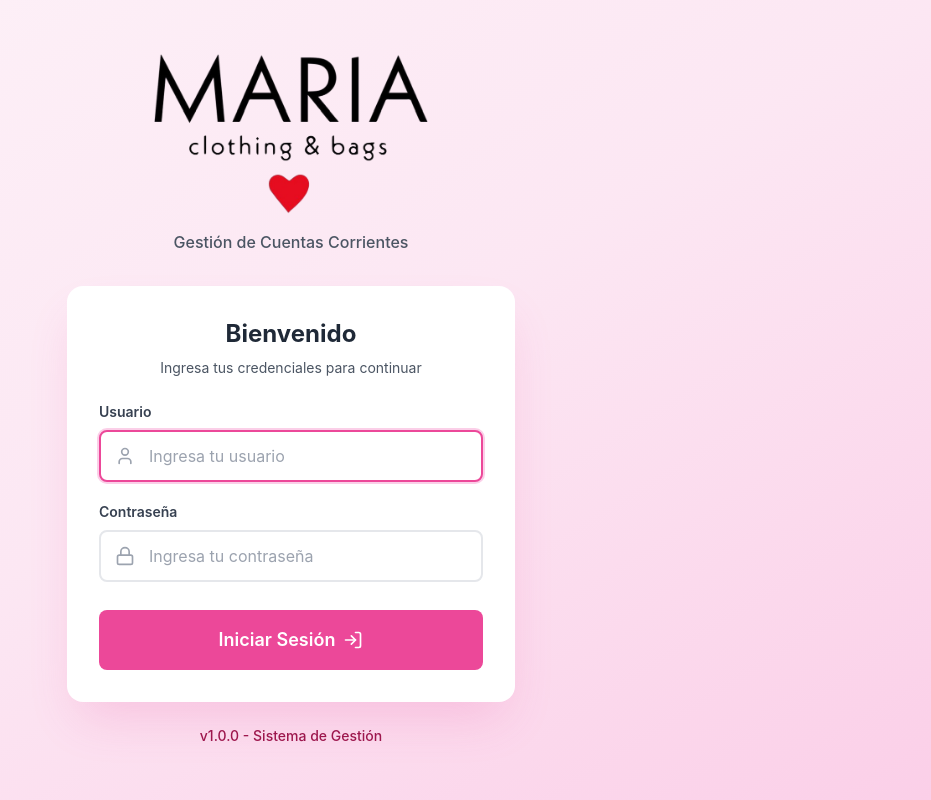
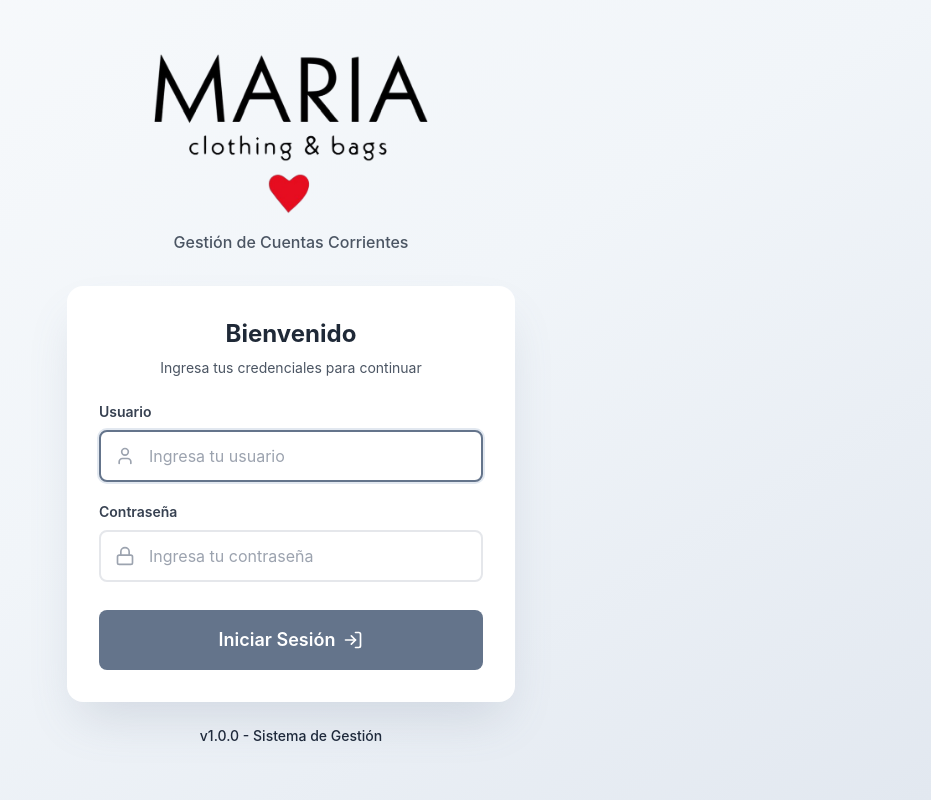
Before and after one commit to dlima-io/mariabags, a React (Vite) app in the folder frontend/: page /login in a window 1280 px wide. Shown: the whole page, without its empty margins (349-1280 px from the left). Built offline with nearby package versions, Linux system fonts and the light colour scheme; no server answers.

Commit message:
Cambiar paleta de colores de rosa a blanco/gris y agregar ícono
- Reemplazar paleta primary de rosa (pink) a slate (gris neutro profesional)
- Corregir sombra hardcodeada en ClienteCard a tono neutro
- Configurar Icono.png como favicon y apple-touch-icon
- Actualizar theme-color de rosa a blanco

```diff
--- a/frontend/index.html
+++ b/frontend/index.html
@@ -2,9 +2,10 @@
 <html lang="es">
   <head>
     <meta charset="UTF-8" />
-    <link rel="icon" type="image/svg+xml" href="/favicon.ico" />
+    <link rel="icon" type="image/png" href="/Icono.png" />
+    <link rel="apple-touch-icon" href="/Icono.png" />
     <meta name="viewport" content="width=device-width, initial-scale=1.0, viewport-fit=cover" />
-    <meta name="theme-color" content="#ec4899" />
+    <meta name="theme-color" content="#ffffff" />
     <meta name="description" content="MARIA Clothing & Bags - Sistema de gestión de cuentas corrientes" />
     <title>MARIA Clothing & Bags</title>
   </head>
--- a/frontend/src/components/molecules/ClienteCard.tsx
+++ b/frontend/src/components/molecules/ClienteCard.tsx
@@ -109,7 +109,7 @@ const ClienteCard = ({
       initial={{ opacity: 0, y: 20 }}
       animate={{ opacity: 1, y: 0 }}
       exit={{ opacity: 0, scale: 0.8 }}
-      whileHover={{ y: -4, boxShadow: '0 10px 30px rgba(236, 72, 153, 0.15)' }}
+      whileHover={{ y: -4, boxShadow: '0 10px 30px rgba(0, 0, 0, 0.08)' }}
       transition={{ duration: 0.2 }}
       onClick={handleCardClick}
       className={`
--- a/frontend/tailwind.config.js
+++ b/frontend/tailwind.config.js
@@ -8,17 +8,17 @@ export default {
     extend: {
       colors: {
         primary: {
-          50: '#fdf2f8',
-          100: '#fce7f3',
-          200: '#fbcfe8',
-          300: '#f9a8d4',
-          400: '#f472b6',
-          500: '#ec4899',
-          600: '#db2777',
-          700: '#be185d',
-          800: '#9d174d',
-          900: '#831843',
-          950: '#500724',
+          50: '#f8fafc',
+          100: '#f1f5f9',
+          200: '#e2e8f0',
+          300: '#cbd5e1',
+          400: '#94a3b8',
+          500: '#64748b',
+          600: '#475569',
+          700: '#334155',
+          800: '#1e293b',
+          900: '#0f172a',
+          950: '#020617',
         },
         accent: {
           white: '#ffffff',
```
Also changed, not shown: frontend/public/Icono.png (added).
